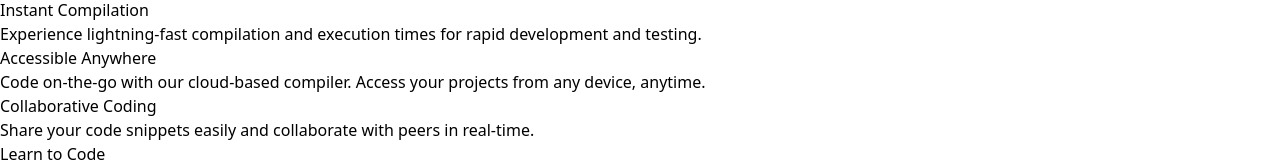
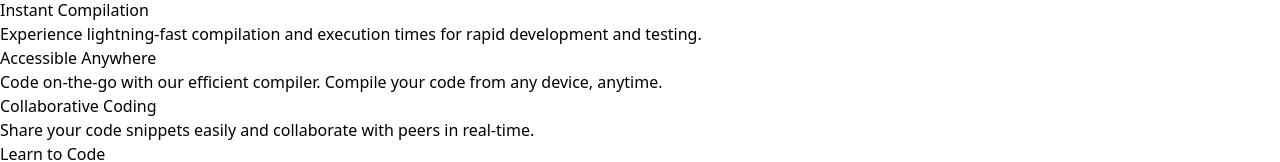
Before and after one commit to y4th4rthh/text-editor-app, a React (Vite) app: page / in a window 1280 px wide. Shown: the part 518-680 px from the top of the page. Built offline with nearby package versions, Linux system fonts and the light colour scheme.

Commit message:
Update HomePage.jsx

```diff
--- a/src/HomePage.jsx
+++ b/src/HomePage.jsx
@@ -91,7 +91,7 @@ const HomePage = () => (
           />
           <FeatureCard
             title="Accessible Anywhere"
-            description="Code on-the-go with our cloud-based compiler. Access your projects from any device, anytime."
+            description="Code on-the-go with our efficient compiler. Compile your code from any device, anytime."
           />
           <FeatureCard
             title="Collaborative Coding"
```
